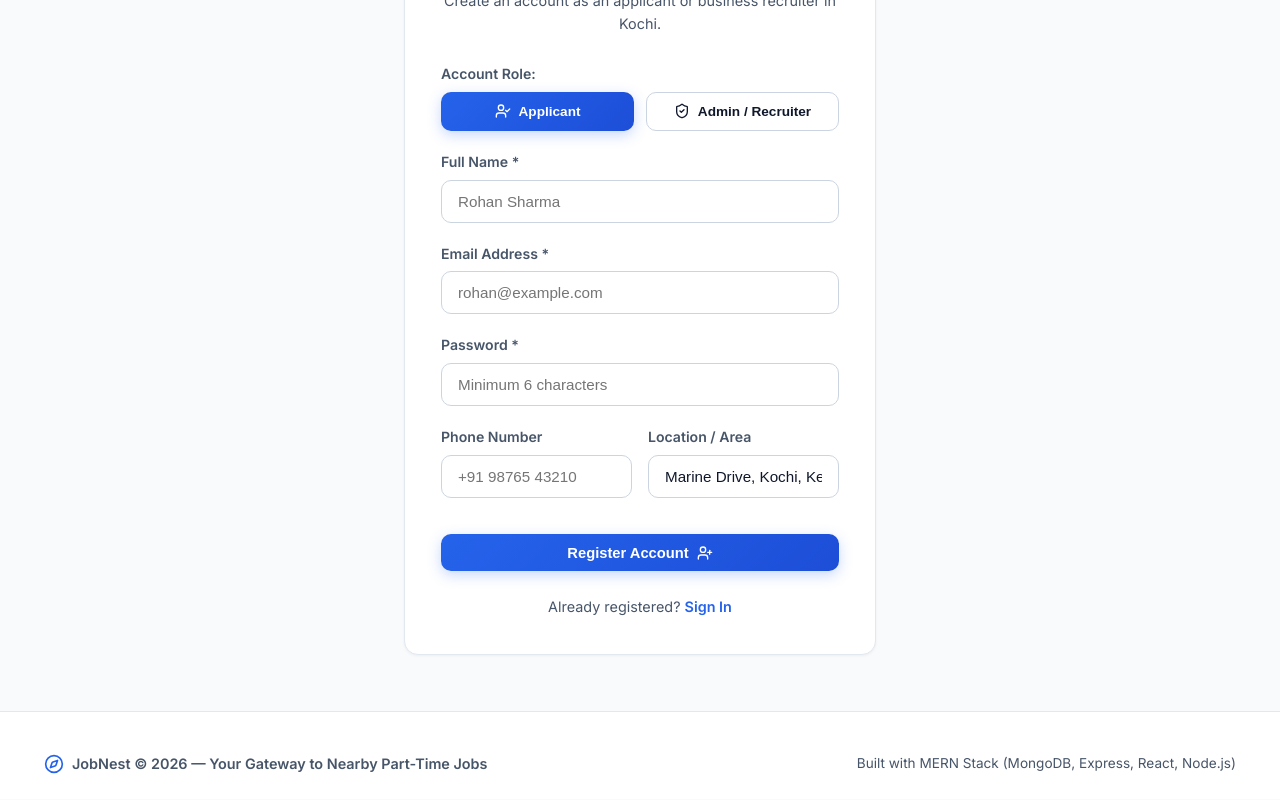
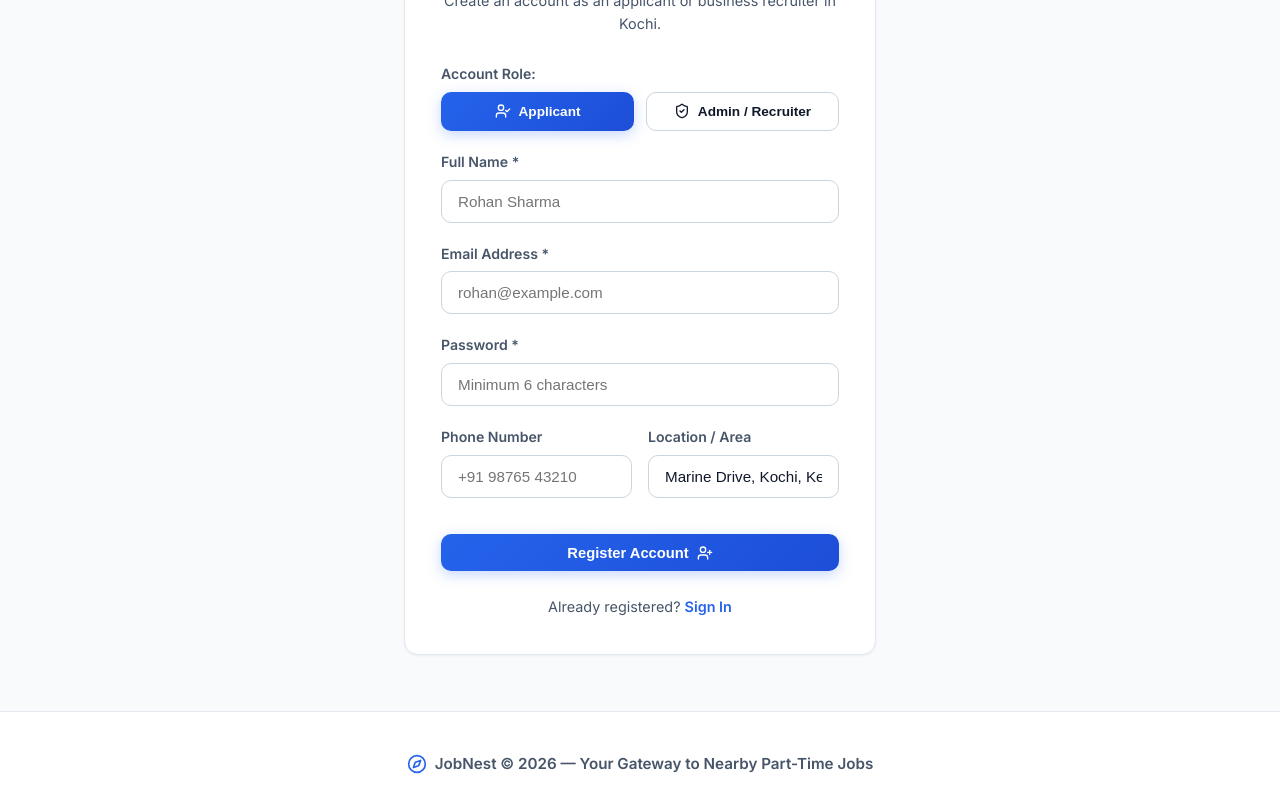
Before and after one commit to SherinRajeev/JobNest, a React (Vite) app in the folder frontend/: page /register in a window 1280 px wide. Shown: the part 220-1020 px from the top of the page. Built offline with nearby package versions, Linux system fonts and the light colour scheme; no server answers.

Commit message:
Center footer text with logo and remove MERN stack line

```diff
--- a/frontend/src/components/Footer.jsx
+++ b/frontend/src/components/Footer.jsx
@@ -1,15 +1,12 @@
 import React from 'react';
-import { Compass, Heart } from 'lucide-react';
+import { Compass } from 'lucide-react';
 
 export const Footer = () => {
   return (
     <footer className="footer">
-      <div className="container" style={{ display: 'flex', justifyContent: 'space-between', alignItems: 'center', flexWrap: 'wrap', gap: '1rem' }}>
-        <div style={{ display: 'flex', alignItems: 'center', gap: '0.5rem', fontWeight: 600 }}>
+      <div className="container" style={{ display: 'flex', justifyContent: 'center', alignItems: 'center', textAlign: 'center' }}>
+        <div style={{ display: 'inline-flex', alignItems: 'center', gap: '0.5rem', fontWeight: 600, fontSize: '0.95rem', color: 'var(--text-muted)' }}>
           <Compass size={20} color="var(--primary)" /> JobNest &copy; {new Date().getFullYear()} — Your Gateway to Nearby Part-Time Jobs
-        </div>
-        <div style={{ fontSize: '0.85rem' }}>
-          Built with MERN Stack (MongoDB, Express, React, Node.js)
         </div>
       </div>
     </footer>
```
